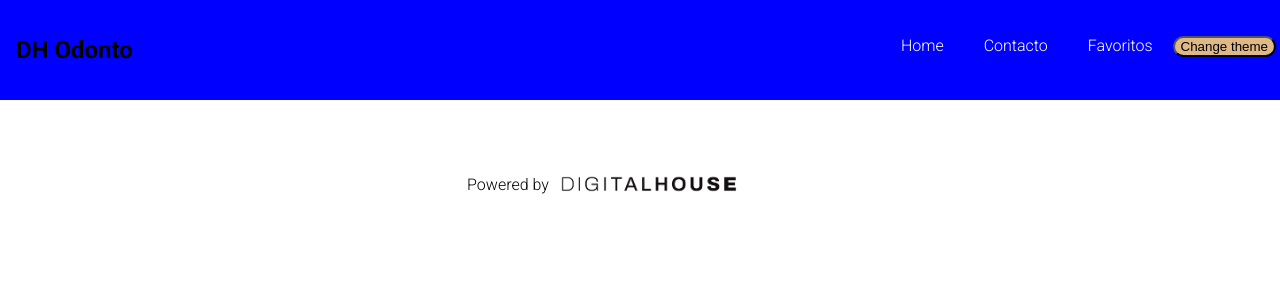
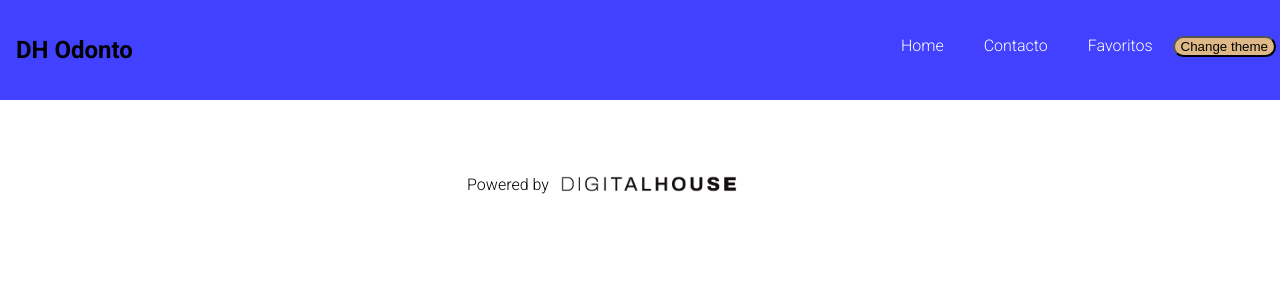
Before and after one commit to santiia/ctd-fe3-final, a React (Create React App) app: page / in a window 1280 px wide. Shown: the top 300 px of the page. Built offline with nearby package versions, Linux system fonts and the light colour scheme; no server answers.

Commit message:
modificar estilos del navbar

```diff
--- a/src/styles/navbar.css
+++ b/src/styles/navbar.css
@@ -1,7 +1,7 @@
 @import url('https://fonts.googleapis.com/css2?family=Roboto:wght@300&display=swap');
 
 .navbar {
-  background-color: blue;
+  background-color: rgb(65, 65, 255);
   width: 100%;
   display: flex;
   justify-content: space-between;
```
